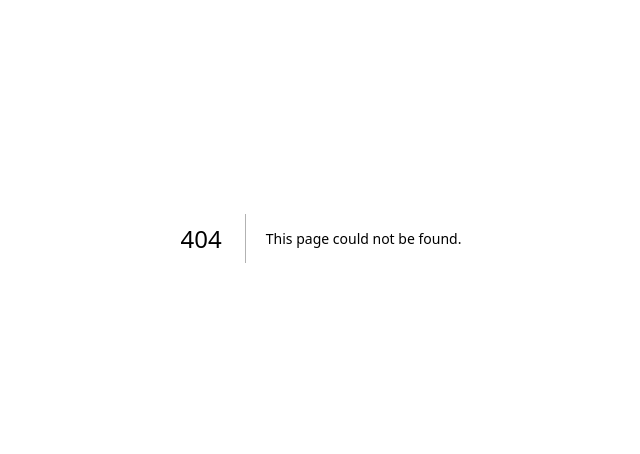
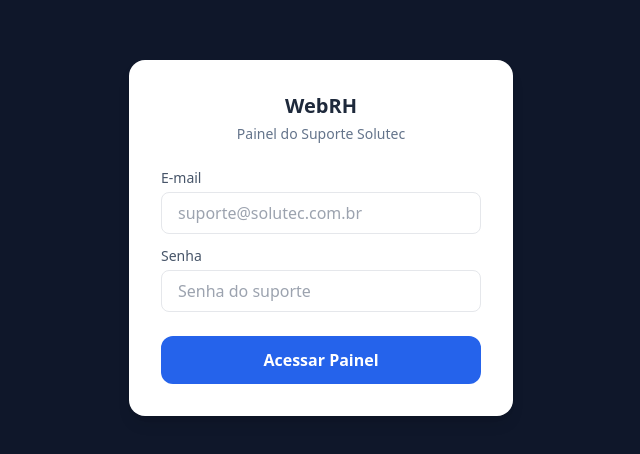
Before and after one commit to webrh/webrh, a Next.js app: page /admin/login in a window 1280 px wide. Before the commit this address had no page. Shown: the part 162-616 px from the top of the page, without its empty margins (319-959 px from the left). Built offline with nearby package versions, Linux system fonts and the light colour scheme; no server answers.

Commit message:
Create page.tsx

```diff
--- /dev/null
+++ b/src/app/admin/login/page.tsx
@@ -0,0 +1,89 @@
+"use client";
+
+import { useState } from "react";
+import type { FormEvent } from "react";
+import { supabase } from "@/lib/supabase";
+import { useRouter } from "next/navigation";
+
+export default function AdminLoginPage() {
+  const router = useRouter();
+  const [email, setEmail] = useState("");
+  const [senha, setSenha] = useState("");
+  const [erro, setErro] = useState("");
+  const [carregando, setCarregando] = useState(false);
+
+  async function entrar(e: FormEvent) {
+    e.preventDefault();
+    setCarregando(true);
+    setErro("");
+
+    const { data, error } = await supabase.auth.signInWithPassword({
+      email,
+      password: senha,
+    });
+
+    if (error || !data.user?.email) {
+      setErro("E-mail ou senha incorretos.");
+      setCarregando(false);
+      return;
+    }
+
+    const { data: adm } = await supabase
+      .from("administradores")
+      .select("id")
+      .eq("email", data.user.email)
+      .maybeSingle();
+
+    if (!adm) {
+      await supabase.auth.signOut();
+      setErro("Acesso restrito ao suporte Solutec.");
+      setCarregando(false);
+      return;
+    }
+
+    router.push("/admin/clientes");
+  }
+
+  return (
+    <main className="min-h-screen flex items-center justify-center bg-slate-900">
+      <form onSubmit={entrar} className="bg-white p-8 rounded-2xl shadow-lg w-full max-w-sm">
+        <h1 className="text-xl font-bold text-center mb-1 text-slate-800">WebRH</h1>
+        <p className="text-center text-sm text-slate-500 mb-6">Painel do Suporte Solutec</p>
+
+        {erro && (
+          <div className="mb-4 rounded-xl px-4 py-3 text-sm font-medium bg-red-50 text-red-700 border border-red-200">
+            {erro}
+          </div>
+        )}
+
+        <label className="block text-sm font-medium text-slate-600 mb-1">E-mail</label>
+        <input
+          type="email"
+          value={email}
+          onChange={(e) => setEmail(e.target.value)}
+          className="w-full border rounded-lg px-4 py-2 mb-3 outline-none focus:border-blue-500"
+          placeholder="suporte@solutec.com.br"
+          required
+        />
+
+        <label className="block text-sm font-medium text-slate-600 mb-1">Senha</label>
+        <input
+          type="password"
+          value={senha}
+          onChange={(e) => setSenha(e.target.value)}
+          className="w-full border rounded-lg px-4 py-2 mb-6 outline-none focus:border-blue-500"
+          placeholder="Senha do suporte"
+          required
+        />
+
+        <button
+          type="submit"
+          disabled={carregando}
+          className="w-full bg-blue-600 hover:bg-blue-700 disabled:opacity-50 text-white font-semibold rounded-xl py-3 transition"
+        >
+          {carregando ? "Entrando..." : "Acessar Painel"}
+        </button>
+      </form>
+    </main>
+  );
+}
```
